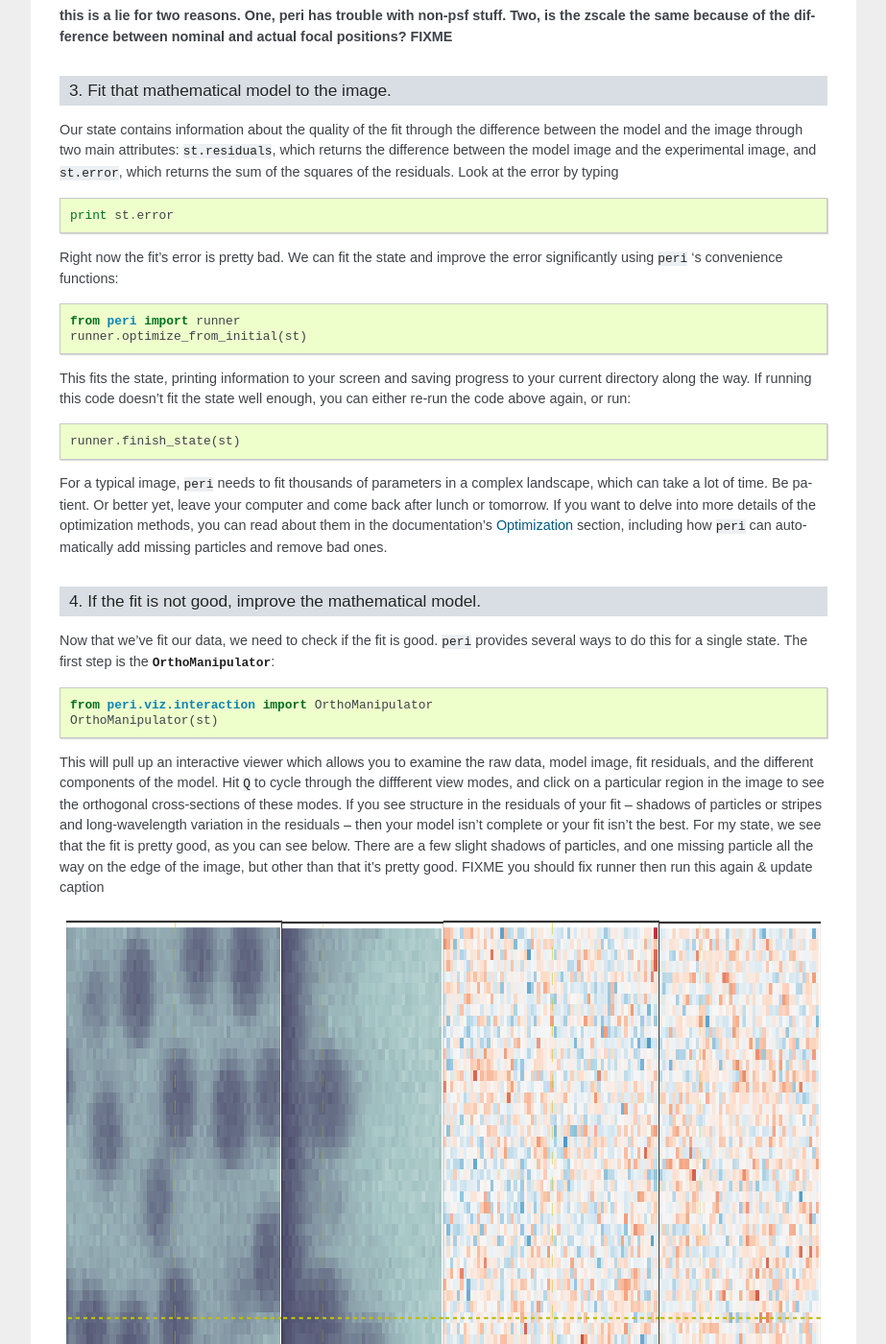
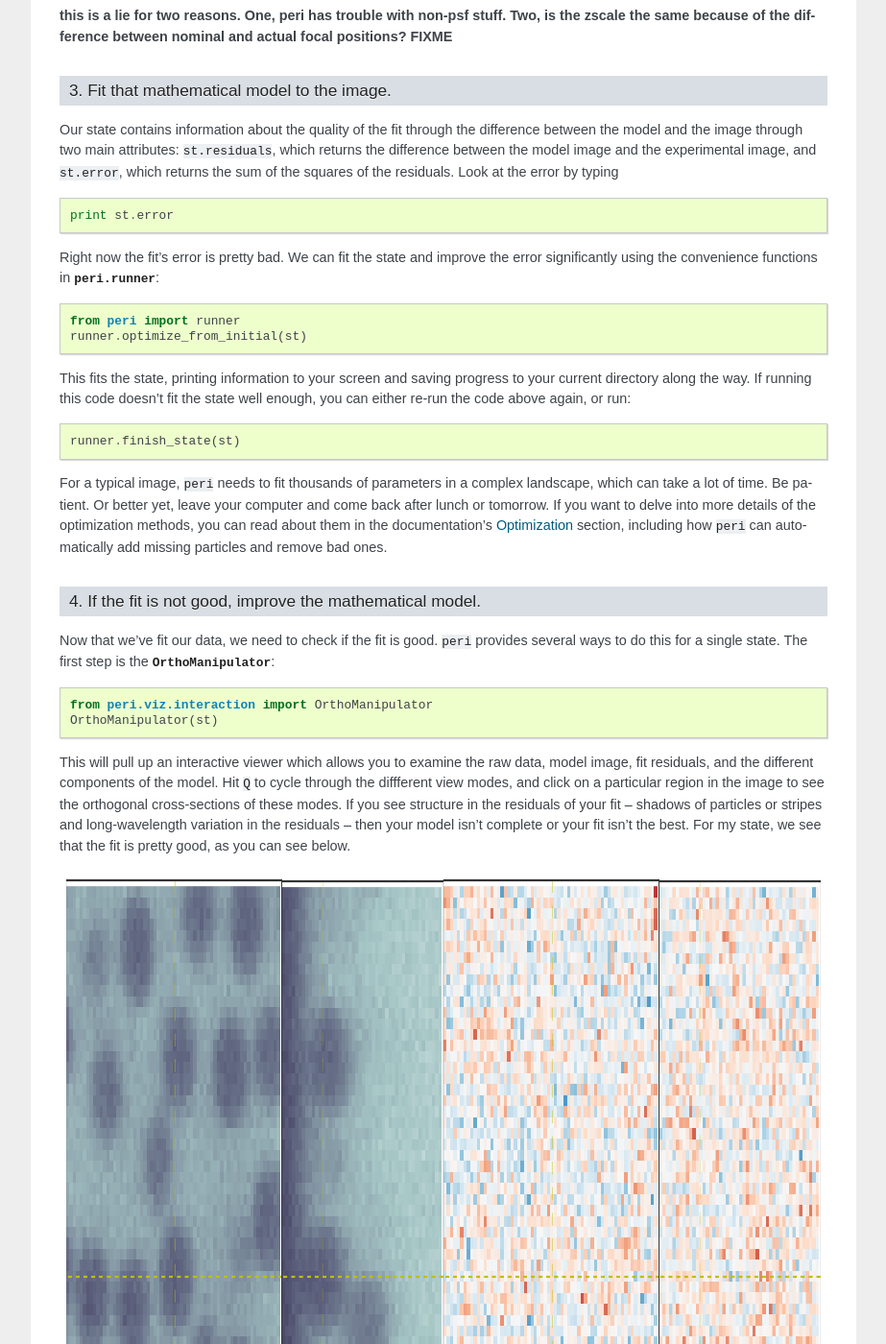
Before and after one commit to peri-source/peri, a Sphinx documentation site: the page built from docs/walkthrough.rst, in a window 1280 px wide and 1400 px high, scrolled down 6164 px. Shown: the whole window at 96% size, without its empty margins (198-1121 px from the left). Built offline with Sphinx 7.4.7, drawn with Linux system fonts in a browser that asks for light colours.

```diff
--- a/docs/walkthrough.rst
+++ b/docs/walkthrough.rst
@@ -330,7 +330,7 @@ the residuals. Look at the error by typing
     print st.error
 
 Right now the fit's error is pretty bad. We can fit the state and improve the
-error significantly using ``peri`` 's convenience functions:
+error significantly using the convenience functions in :mod:`peri.runner`:
 
 .. code-block:: python
 
@@ -371,9 +371,7 @@ region in the image to see the orthogonal cross-sections of these modes. If you
 see structure in the residuals of your fit -- shadows of particles or stripes
 and long-wavelength variation in the residuals -- then your model isn't
 complete or your fit isn't the best. For my state, we see that the fit is
-pretty good, as you can see below. There are a few slight shadows of particles,
-and one missing particle all the way on the edge of the image, but other than
-that it's pretty good.  FIXME you should fix runner then run this again & update caption
+pretty good, as you can see below.
 
 .. figure:: ./_static/OM-finish-st.png
    :scale: 100%
```
Also changed, not shown: docs/reference/interaction.rst (added, +9 -0 lines), docs/reference/opt.rst (+9 -5 lines), docs/reference/runner.rst (added, +10 -0 lines), 1 other file.
